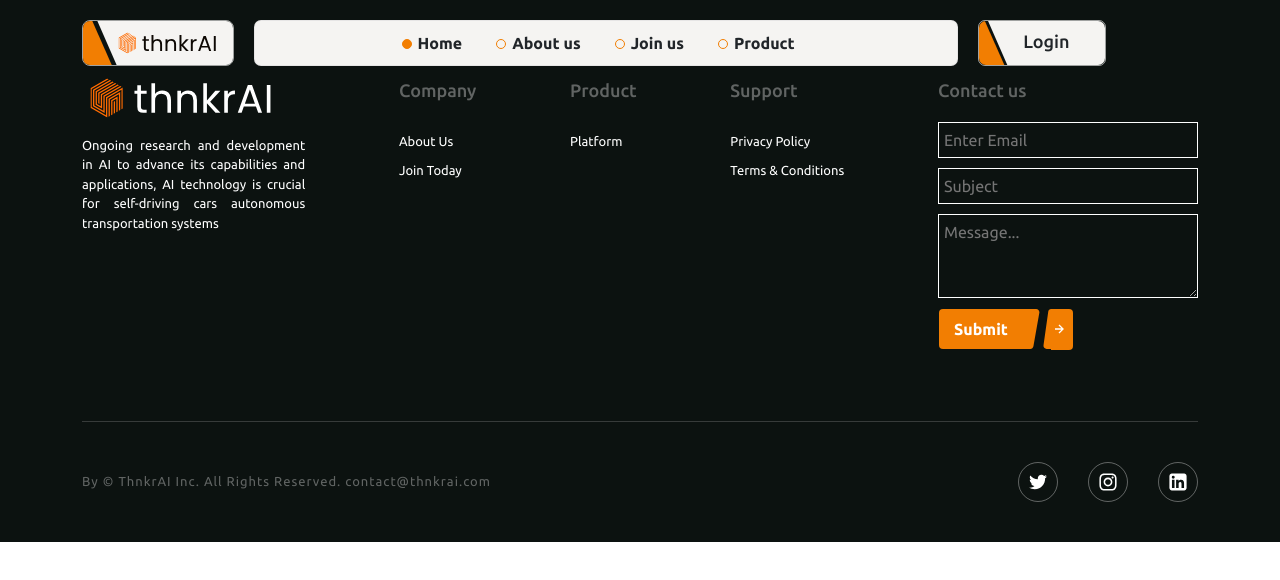
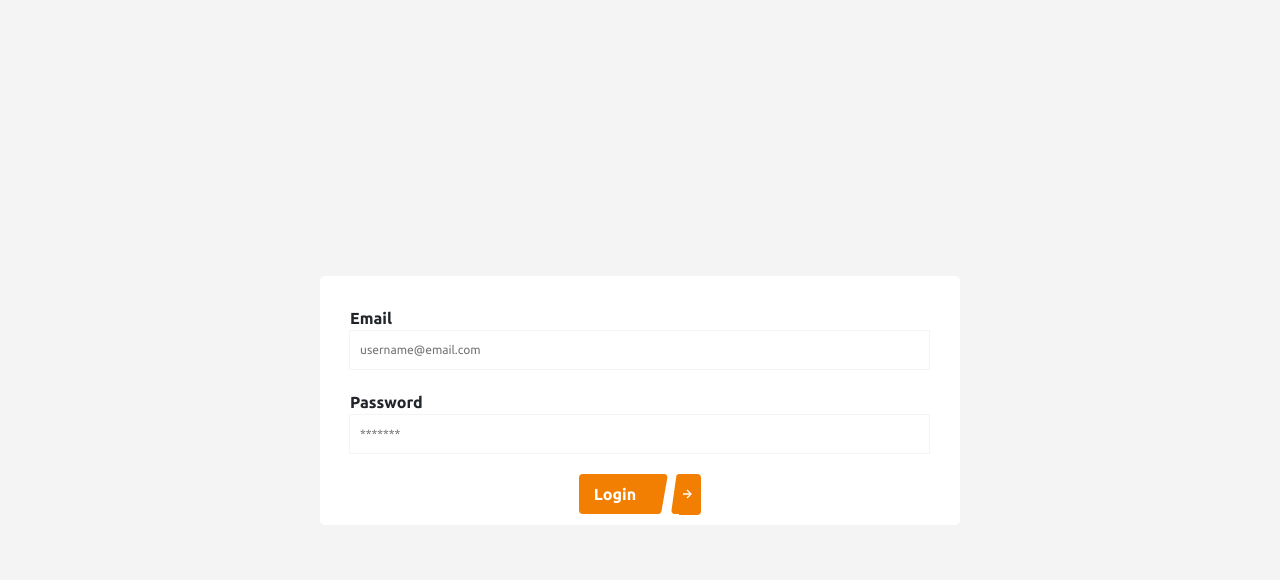
Before and after one commit to ammarjavaid/Thnkrai, a React (Vite) app: page /login in a window 1280 px wide. Shown: the top 580 px of the page. Built offline with nearby package versions, Linux system fonts and the light colour scheme.

Commit message:
Add login page

```diff
--- a/src/components/header/Header.jsx
+++ b/src/components/header/Header.jsx
@@ -74,7 +74,7 @@ const Header = () => {
             </p>
           </div>
 
-          <div className="header-right">
+          <div className="header-right" onClick={() => navigate("/login")}>
             <HiOutlineBars4 onClick={showDrawer} className="bar-icon" />
             <img src={LoginBG} alt="" />
             <p>Login</p>
--- /dev/null
+++ b/src/pages/authPages/authHeader/AuthHeader.jsx
@@ -0,0 +1,24 @@
+import React from "react";
+import { Logo1 } from "../../../assets";
+import "./suthHeader.scss";
+
+const AuthHeader = () => {
+  return (
+    <>
+      <div className="authHeade">
+        <div className="container authHeade-content">
+          <div className="authHeader-left">
+            <div className="img">
+              <img src={Logo1} alt="" />
+            </div>
+          </div>
+          <div className="authHeader-right">
+            <p> Login </p>
+          </div>
+        </div>
+      </div>
+    </>
+  );
+};
+
+export default AuthHeader;
--- /dev/null
+++ b/src/pages/authPages/authHeader/suthHeader.scss
@@ -0,0 +1,18 @@
+.authHeade {
+  display: flex;
+  justify-content: space-between;
+  align-items: center;
+  padding: 18.5px 0;
+  .authHeade-content {
+    .authHeader-left {
+      .img {
+        width: 40px;
+        height: 40px;
+        img {
+          height: 100%;
+          width: 100%;
+        }
+      }
+    }
+  }
+}
--- /dev/null
+++ b/src/pages/authPages/login/Login.jsx
@@ -0,0 +1,29 @@
+import React from "react";
+import "./login.scss";
+import Button from "../../../common/button/Button";
+import AuthHeader from "../authHeader/AuthHeader";
+
+const Login = () => {
+  return (
+    <>
+      {/* <AuthHeader /> */}
+      <div className="login">
+        <form>
+          <div className="input-group">
+            <label> Email </label>
+            <input type="email" placeholder="username@email.com" />
+          </div>
+          <div className="input-group">
+            <label> Password </label>
+            <input type="password" placeholder="*******" />
+          </div>
+          <div className="login-btn">
+            <Button> Login </Button>
+          </div>
+        </form>
+      </div>
+    </>
+  );
+};
+
+export default Login;
--- /dev/null
+++ b/src/pages/authPages/login/login.scss
@@ -0,0 +1,43 @@
+@import "../../../general-style/variable";
+
+.login {
+  background-color: #f4f4f4;
+  height: 100vh;
+  display: flex;
+  width: 100%;
+  justify-content: center;
+  align-items: center;
+  form {
+    background-color: white;
+    width: 50%;
+    padding: 10px 30px;
+    border-radius: 5px;
+    .input-group {
+      display: flex;
+      flex-direction: column;
+      margin-top: 20px;
+      label {
+        font-family: $fontFamily;
+        font-weight: 600;
+      }
+      input {
+        padding: 10px 10px;
+        border: none;
+        font-size: 12px;
+        border: 1px solid #f4f4f4;
+        &::placeholder {
+          font-size: 12px;
+          font-family: $fontFamily;
+        }
+        &:focus {
+          outline: none;
+        }
+      }
+    }
+    .login-btn {
+      margin-top: 20px;
+      display: flex;
+      justify-content: center;
+    }
+  }
+}
--- /dev/null
+++ b/src/pages/authPages/signup/signup.scss
@@ -0,0 +1,42 @@
+@import "../../general-style/variable";
+
+.login {
+  background-image: url(../../assets/svg/bg.png);
+  height: 100vh;
+  display: flex;
+  justify-content: center;
+  align-items: center;
+  form {
+    background-color: #f4f4f4;
+    width: 50%;
+    padding: 10px 30px;
+    border-radius: 5px;
+    border: 1px solid #f4f4f4;
+    .input-group {
+      display: flex;
+      flex-direction: column;
+      margin-top: 20px;
+      label {
+        font-family: $fontFamily;
+        font-weight: 600;
+      }
+      input {
+        padding: 10px 10px;
+        border: none;
+        font-size: 12px;
+        &::placeholder {
+          font-size: 12px;
+          font-family: $fontFamily;
+        }
+        &:focus {
+          outline: none;
+        }
+      }
+    }
+    .login-btn {
+      margin-top: 20px;
+      display: flex;
+      justify-content: center;
+    }
+  }
+}
--- a/src/routes/HomeRoutes.jsx
+++ b/src/routes/HomeRoutes.jsx
@@ -5,20 +5,51 @@ import { BrowserRouter, Route, Routes } from "react-router-dom";
 import About from "../pages/about/About";
 import JoinUs from "../pages/join-us/JoinUs";
 import ProductPage from "../pages/productPage/ProductPage";
+import Login from "../pages/authPages/login/Login";
+import AuthHeader from "../pages/authPages/authHeader/AuthHeader";
 
 const HomeRoutes = () => {
   return (
     <>
       <BrowserRouter>
-        <Layout>
-          {/* <LandingPage /> */}
-          <Routes>
-            <Route path="/" element={<LandingPage />} />
-            <Route path="/about" element={<About />} />
-            <Route path="/join-us" element={<JoinUs />} />
-            <Route path="/product" element={<ProductPage />} />
-          </Routes>
-        </Layout>
+        {/* <Layout> */}
+        {/* <LandingPage /> */}
+        <Routes>
+          <Route
+            path="/"
+            element={
+              <Layout>
+                <LandingPage />
+              </Layout>
+            }
+          />
+          <Route
+            path="/about"
+            element={
+              <Layout>
+                <About />
+              </Layout>
+            }
+          />
+          <Route
+            path="/join-us"
+            element={
+              <Layout>
+                <JoinUs />
+              </Layout>
+            }
+          />
+          <Route
+            path="/product"
+            element={
+              <Layout>
+                <ProductPage />
+              </Layout>
+            }
+          />
+          <Route path="/login" element={<Login />} />
+        </Routes>
+        {/* </Layout> */}
       </BrowserRouter>
     </>
   );
```
Also changed, not shown: src/pages/authPages/signup/Signup.jsx (added, +27 -0 lines), src/routes/AuthRoutes.jsx (+18 -0 lines).
